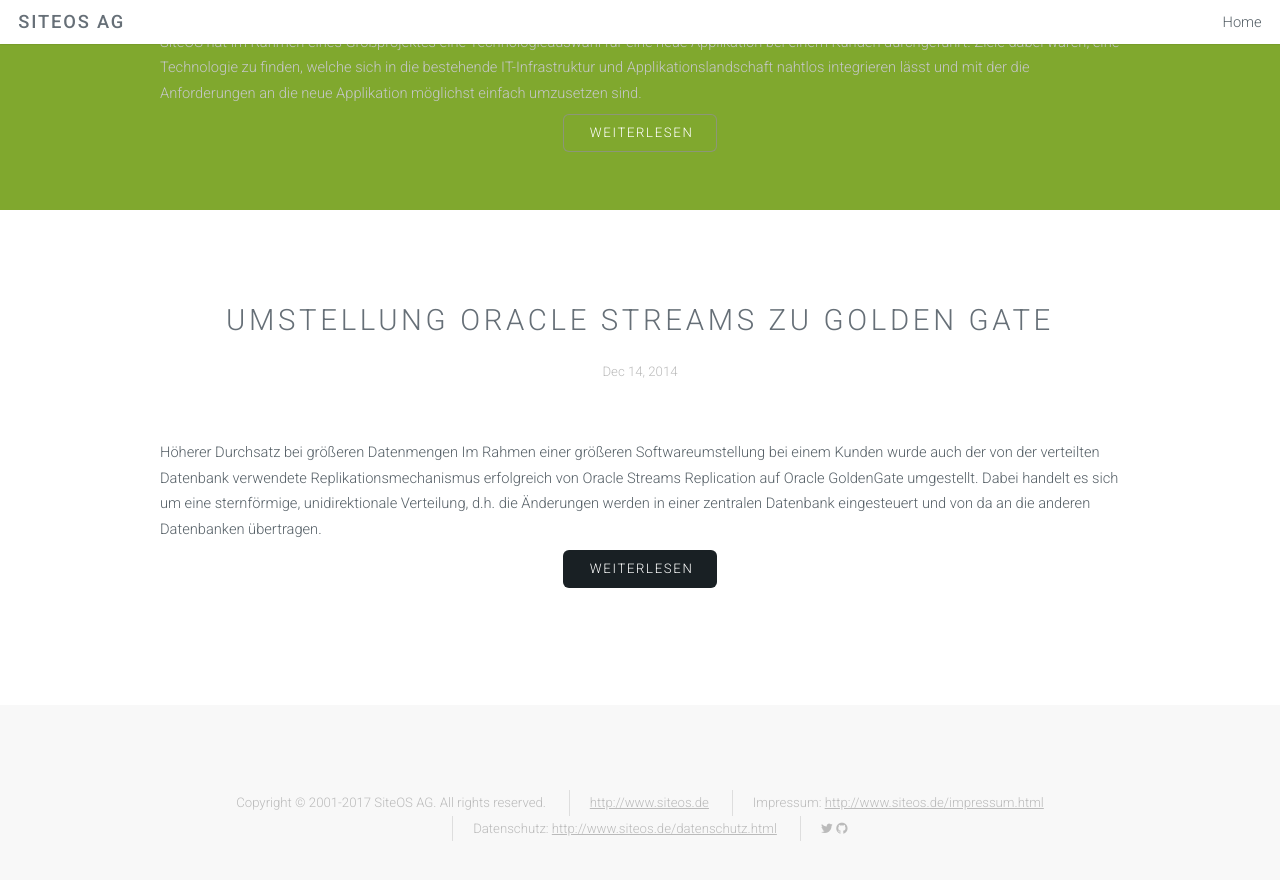
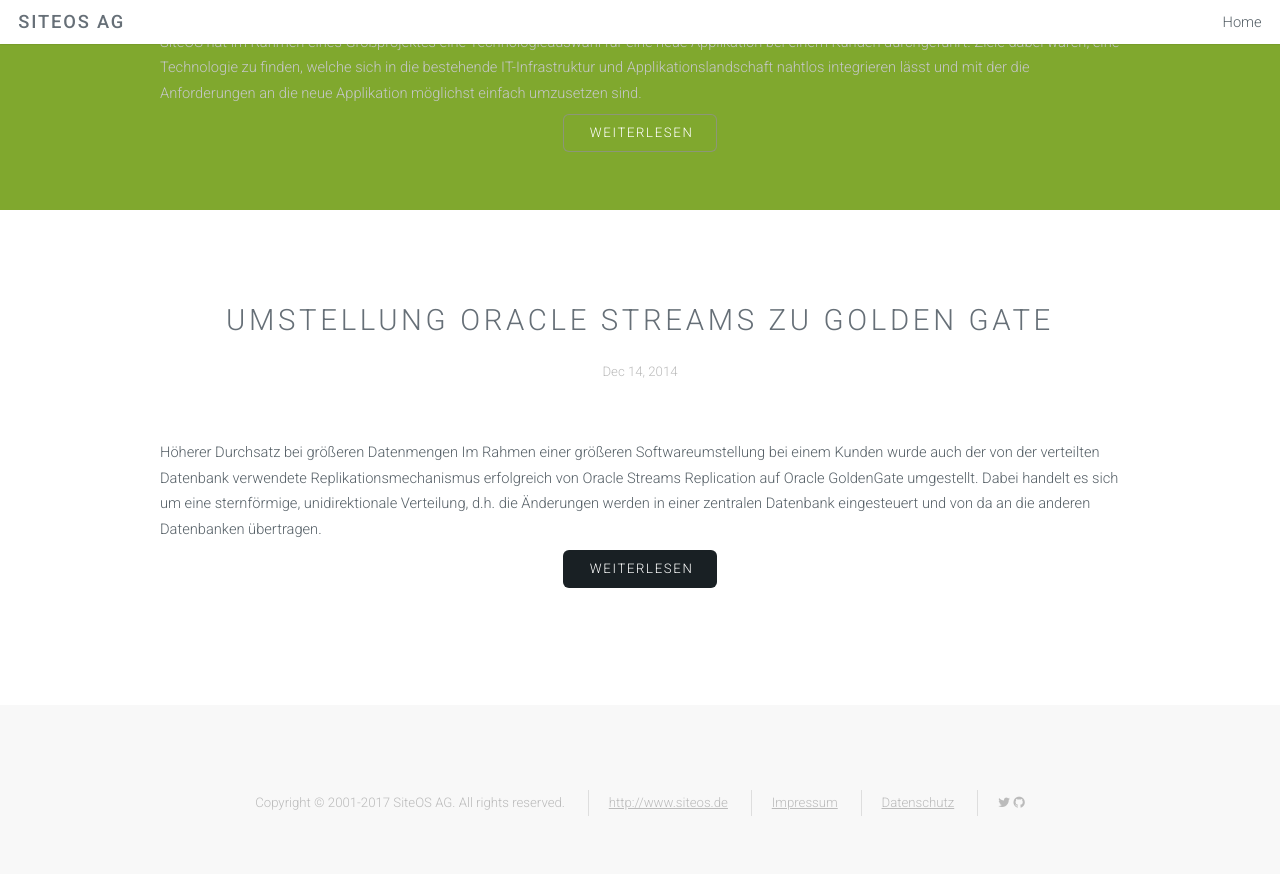
Before and after one commit to SiteOS/siteos.github.io, a Jekyll site: the page built from index.html, in a window 1280 px wide and 900 px high, scrolled down 7785 px. Shown: the top 880 px of the window. Built offline with Jekyll 4.4.1, drawn with Linux system fonts in a browser that asks for light colours; some of the changed lines change nothing that is shown.

Commit message:
nachtrag

```diff
--- a/_includes/footer.html
+++ b/_includes/footer.html
@@ -41,8 +41,8 @@
         <ul class="copyright">
             <li>Copyright © 2001-2017 SiteOS AG. All rights reserved.</li>
             <li><a href="http://siteos.de">http://www.siteos.de</a></li>
-            <li>Impressum: <a href="http://siteos.de">http://www.siteos.de/impressum.html</a></li>
-            <li>Datenschutz: <a href="http://siteos.de">http://www.siteos.de/datenschutz.html</a></li>
+            <li><a href="http://www.siteos.de/impressum.html">Impressum</a></li>
+            <li><a href="http://www.siteos.de/datenschutz.html">Datenschutz</a></li>
             <li><a href="https://twitter.com/siteosag" class="icon fa-twitter"><span class="label">Twitter</span></a>
             <a href="https://github.com/SiteOS" class="icon fa-github"><span class="label">Twitter</span></a></li>
         </ul>
```
Also changed, not shown: Gemfile.lock.
